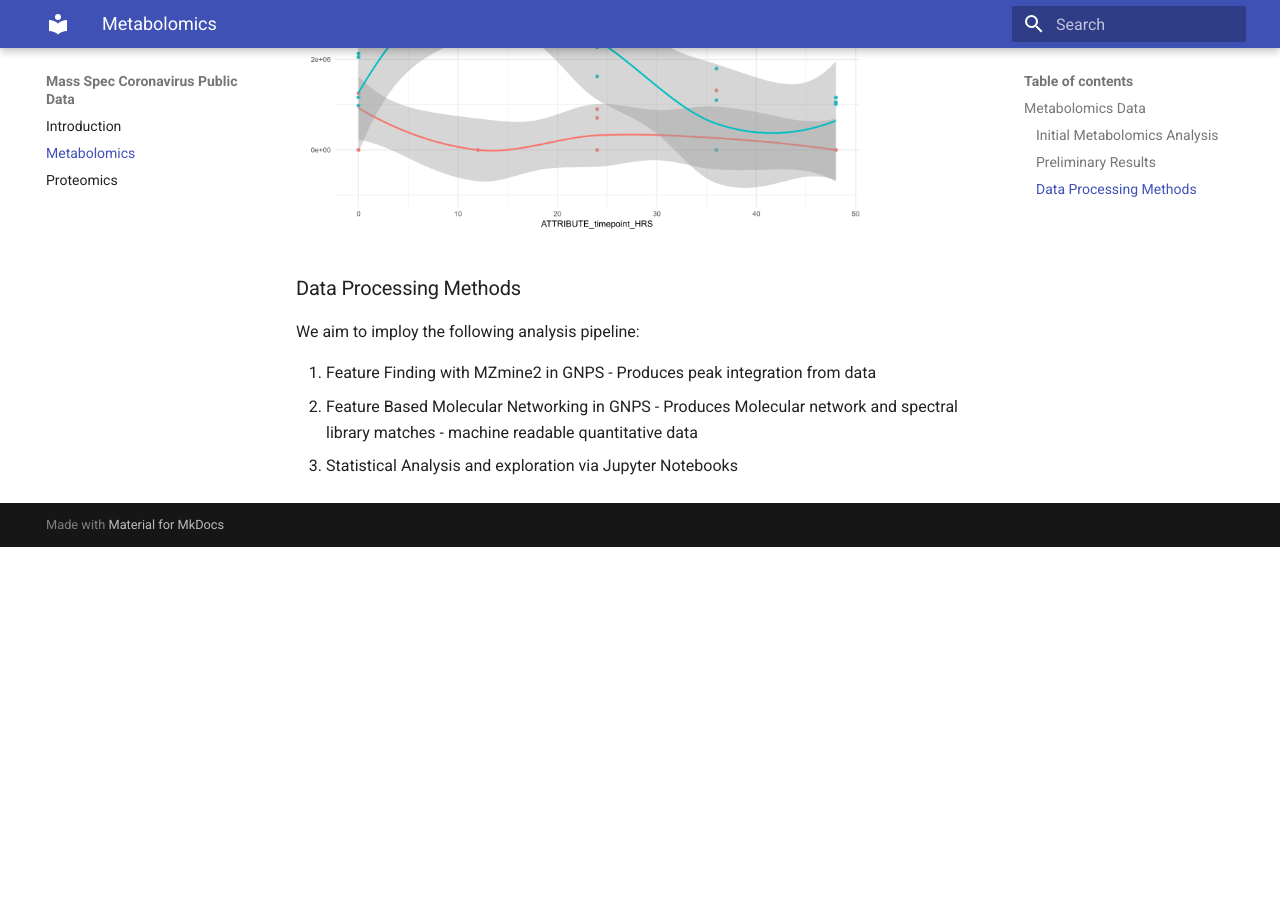
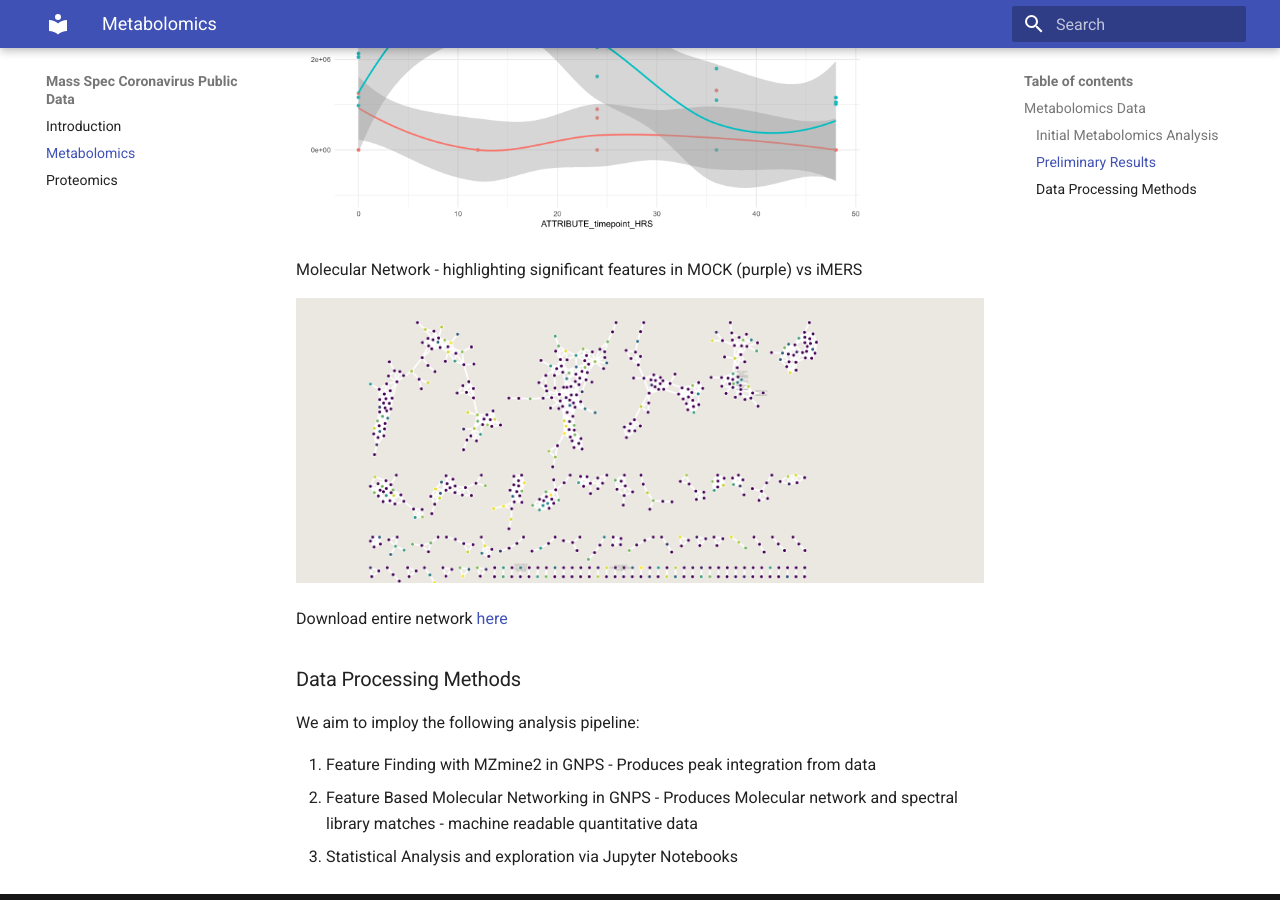
Before and after one commit to mwang87/MassSpec-Coronavirus-Project-Docs, an MkDocs documentation site: the page built from docs/metabolomics.md, in a window 1280 px wide and 900 px high, scrolled down 1868 px. Built offline with MkDocs 1.6.1 and Material for MkDocs 9.7.7, drawn with Linux system fonts in a browser that asks for light colours; before the commit the page ends 2415 px from its top, so only the background shows below that.

Commit message:
adding fbmn stats network

```diff
--- a/docs/metabolomics.md
+++ b/docs/metabolomics.md
@@ -39,6 +39,11 @@ Example Feature 8378 across different time points of infection:
 ![](images/metabolomics/8378_pos.png)
 ![](images/metabolomics/8378_line_pos.png)
 
+Molecular Network - highlighting significant features in MOCK (purple) vs iMERS
+
+![](images/metabolomics/pos_network.png)
+
+Download entire network [here](data/MSV000083535-pos.cys)
 
 ### Data Processing Methods
 
```
Also changed, not shown: docs/images/metabolomics/pos_network.png (added), 1 other file.
